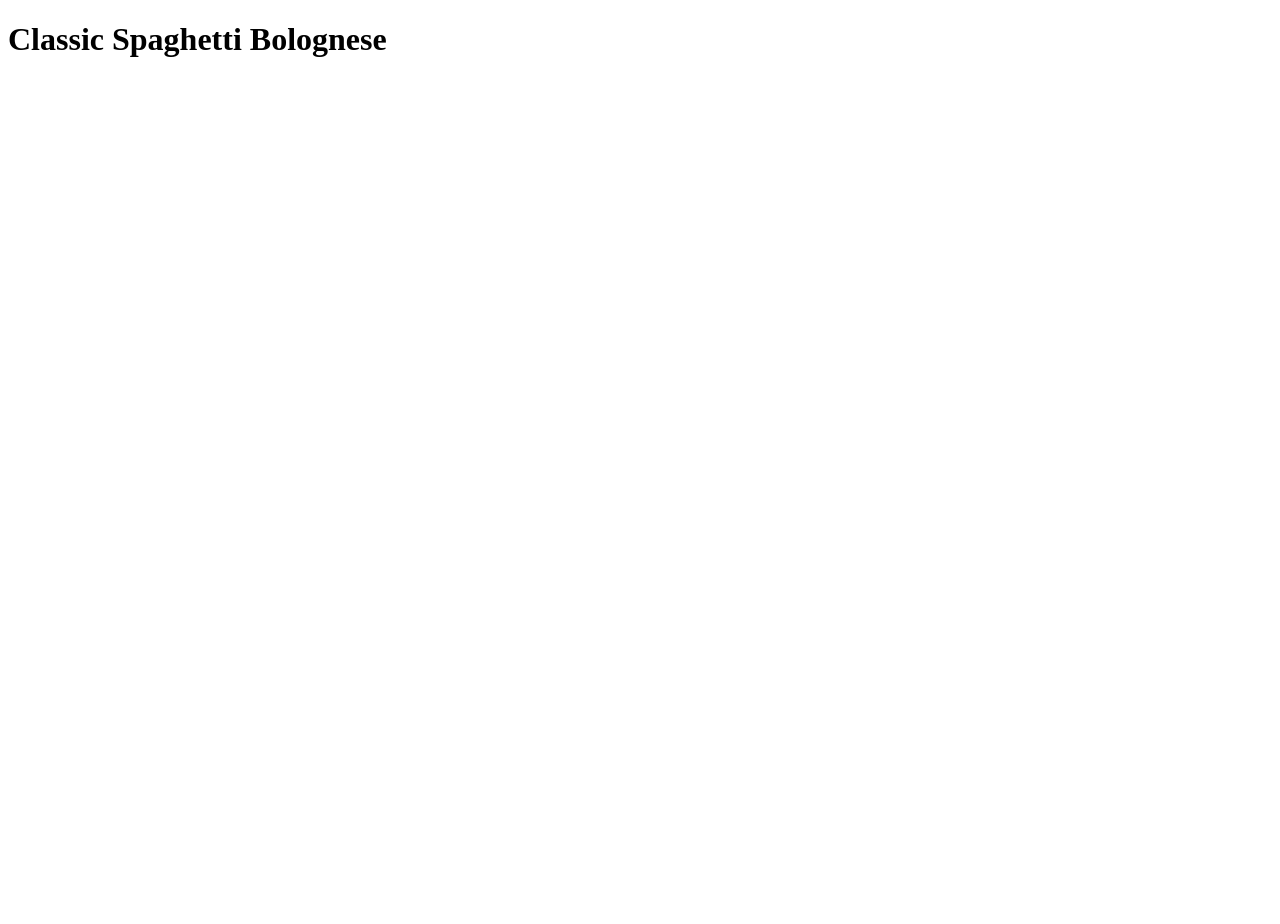
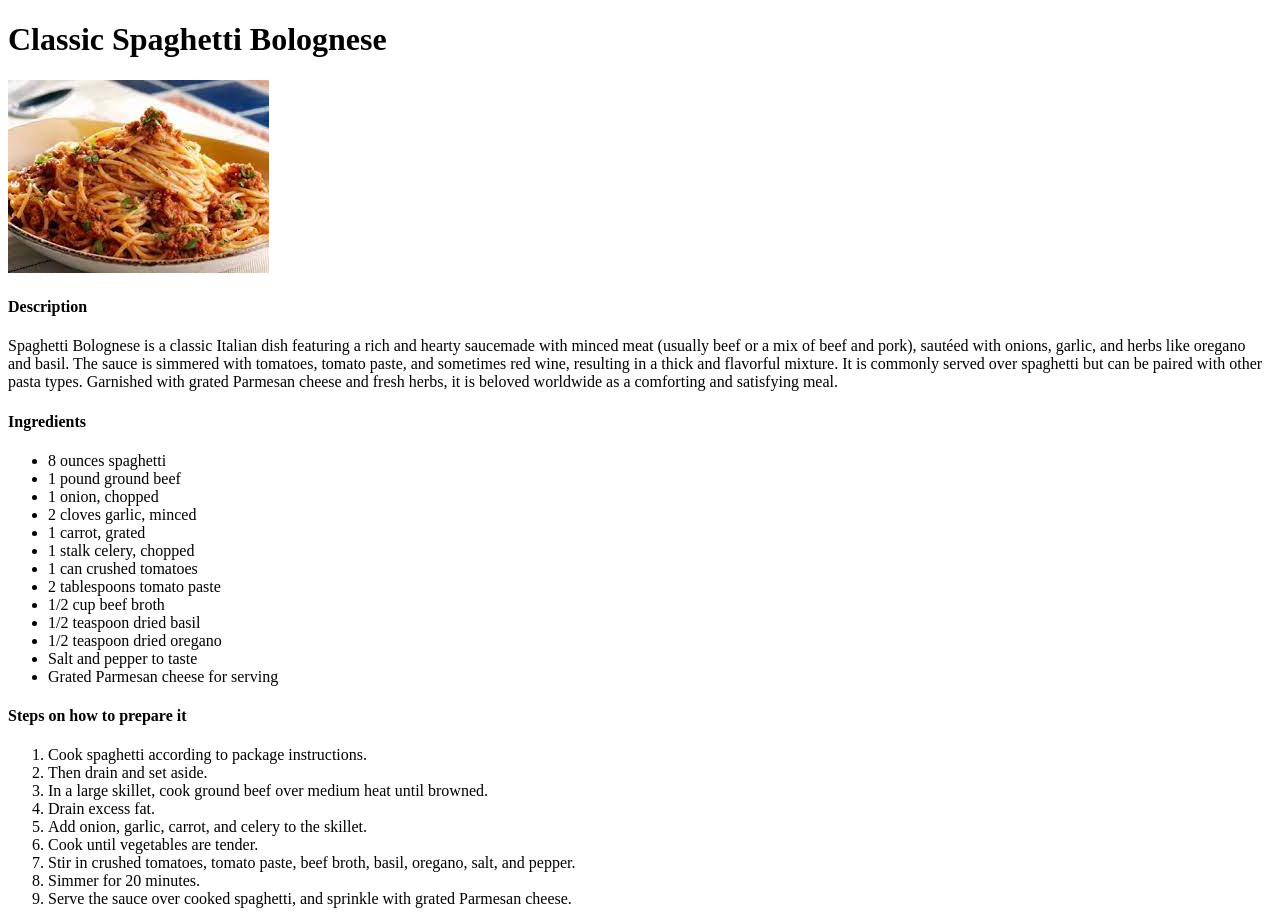
Before and after one commit to Azibhons/odin-recipes, a plain HTML site: page recipes/Spagh_Bolo.html in a window 1280 px wide. Before the commit the page ends 800 px from the top, so only its background shows below. Drawn offline with Linux system fonts and the light colour scheme.

Commit message:
images directory created with download of a recipe image, and spagh_bolo file was updated with image,description, ingredients, and steps

```diff
--- a/recipes/Spagh_Bolo.html
+++ b/recipes/Spagh_Bolo.html
@@ -7,5 +7,39 @@
 </head>
 <body>
     <h1>Classic Spaghetti Bolognese</h1>
+    <img src="../images/spag_bolo.jpg">
+
+    <h4>Description</h4>
+    <p>
+        Spaghetti Bolognese is a classic Italian dish featuring a rich and hearty saucemade with minced meat (usually beef or a mix of beef and pork), sautéed with onions, garlic, and herbs like oregano and basil. The sauce is simmered with tomatoes, tomato paste, and sometimes red wine, resulting in a thick and flavorful mixture. It is commonly served over spaghetti but can be paired with other pasta types. Garnished with grated Parmesan cheese and fresh herbs, it is beloved worldwide as a comforting and satisfying meal.
+    </p>
+    <h4>Ingredients</h4>
+    <ul>
+        <li>8 ounces spaghetti</li>
+        <li>1 pound ground beef</li>
+        <li>1 onion, chopped</li>
+        <li>2 cloves garlic, minced</li>
+        <li>1 carrot, grated</li>
+        <li>1 stalk celery, chopped</li>
+        <li>1 can crushed tomatoes</li>
+        <li>2 tablespoons tomato paste</li>
+        <li>1/2 cup beef broth</li>
+        <li>1/2 teaspoon dried basil</li>
+        <li>1/2 teaspoon dried oregano</li>
+        <li>Salt and pepper to taste</li>
+        <li>Grated Parmesan cheese for serving</li>
+    </ul>
+    <h4>Steps on how to prepare it</h4>
+    <ol>
+        <li>Cook spaghetti according to package instructions.</li>
+        <li>Then drain and set aside.</li>
+        <li>In a large skillet, cook ground beef over medium heat until browned.</li>
+        <li>Drain excess fat.</li>
+        <li>Add onion, garlic, carrot, and celery to the skillet.</li>
+        <li> Cook until vegetables are tender.</li>
+        <li>Stir in crushed tomatoes, tomato paste, beef broth, basil, oregano, salt, and pepper.</li>
+        <li>Simmer for 20 minutes.</li>
+        <li>Serve the sauce over cooked spaghetti, and sprinkle with grated Parmesan cheese.</li>
+    </ol>
 </body>
 </html>
```
Also changed, not shown: images/spag_bolo.jpg (added).
